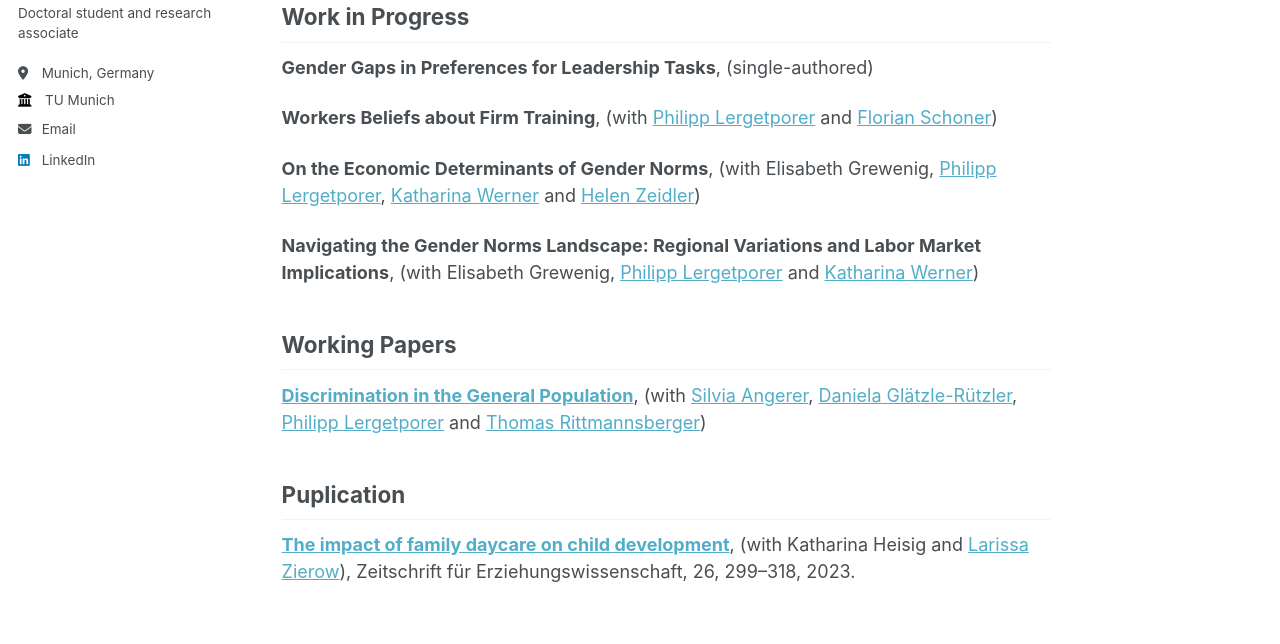
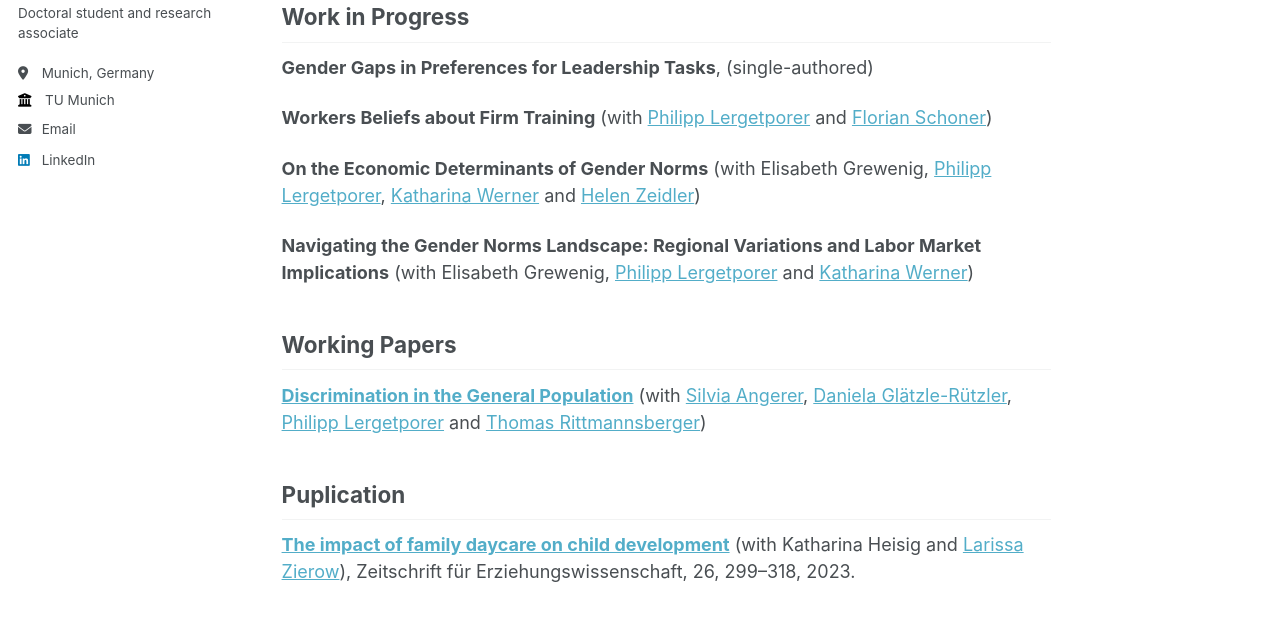
Before and after one commit to HannaBrosch/hannabrosch.github.io, a Jekyll site: the page built from _pages/about.md, in a window 1280 px wide and 1290 px high. Shown: the part 320-964 px from the top of the window. Built offline with Jekyll 4.4.1, drawn with Linux system fonts in a browser that asks for light colours.

```diff
--- a/_pages/about.md
+++ b/_pages/about.md
@@ -16,17 +16,17 @@ Work in Progress
 ------
 **Gender Gaps in Preferences for Leadership Tasks**, (single-authored)
 
-**Workers Beliefs about Firm Training**, (with [Philipp Lergetporer](https://sites.google.com/lergetporer.at/philipplergetporereconomics) and [Florian Schoner](https://www.ifo.de/schoner-f))
+**Workers Beliefs about Firm Training** (with [Philipp Lergetporer](https://sites.google.com/lergetporer.at/philipplergetporereconomics) and [Florian Schoner](https://www.ifo.de/schoner-f))
 
-**On the Economic Determinants of Gender Norms**, (with Elisabeth Grewenig, [Philipp Lergetporer](https://sites.google.com/lergetporer.at/philipplergetporereconomics), [Katharina Werner](https://sites.google.com/view/wernerkatharina/home?authuser=0) and [Helen Zeidler](https://sites.google.com/view/helenzeidler/home))
+**On the Economic Determinants of Gender Norms** (with Elisabeth Grewenig, [Philipp Lergetporer](https://sites.google.com/lergetporer.at/philipplergetporereconomics), [Katharina Werner](https://sites.google.com/view/wernerkatharina/home?authuser=0) and [Helen Zeidler](https://sites.google.com/view/helenzeidler/home))
 
-**Navigating the Gender Norms Landscape: Regional Variations and Labor Market Implications**, (with Elisabeth Grewenig, [Philipp Lergetporer](https://sites.google.com/lergetporer.at/philipplergetporereconomics) and [Katharina Werner](https://sites.google.com/view/wernerkatharina/home?authuser=0))
+**Navigating the Gender Norms Landscape: Regional Variations and Labor Market Implications** (with Elisabeth Grewenig, [Philipp Lergetporer](https://sites.google.com/lergetporer.at/philipplergetporereconomics) and [Katharina Werner](https://sites.google.com/view/wernerkatharina/home?authuser=0))
 
 Working Papers
 ------
 
-[**Discrimination in the General Population**](https://www.iza.org/publications/dp/16984/discrimination-in-the-general-population), (with [Silvia Angerer](https://sites.google.com/umit.at/silvia-angerer/home), [Daniela Glätzle-Rützler](https://sites.google.com/view/daniela-glaetzle-ruetzler/), [Philipp Lergetporer](https://sites.google.com/lergetporer.at/philipplergetporereconomics) and [Thomas Rittmannsberger](https://sites.google.com/view/thomasrittmannsberger/home?authuser=0))
+[**Discrimination in the General Population**](https://www.iza.org/publications/dp/16984/discrimination-in-the-general-population) (with [Silvia Angerer](https://sites.google.com/umit.at/silvia-angerer/home), [Daniela Glätzle-Rützler](https://sites.google.com/view/daniela-glaetzle-ruetzler/), [Philipp Lergetporer](https://sites.google.com/lergetporer.at/philipplergetporereconomics) and [Thomas Rittmannsberger](https://sites.google.com/view/thomasrittmannsberger/home?authuser=0))
 
 Puplication
 ------
-[**The impact of family daycare on child development**](https://link.springer.com/article/10.1007/s11618-023-01150-2), (with Katharina Heisig and [Larissa Zierow](https://sites.google.com/view/larissa-zierow/home?authuser=0)), Zeitschrift für Erziehungswissenschaft, 26, 299–318, 2023.
+[**The impact of family daycare on child development**](https://link.springer.com/article/10.1007/s11618-023-01150-2) (with Katharina Heisig and [Larissa Zierow](https://sites.google.com/view/larissa-zierow/home?authuser=0)), Zeitschrift für Erziehungswissenschaft, 26, 299–318, 2023.
```
